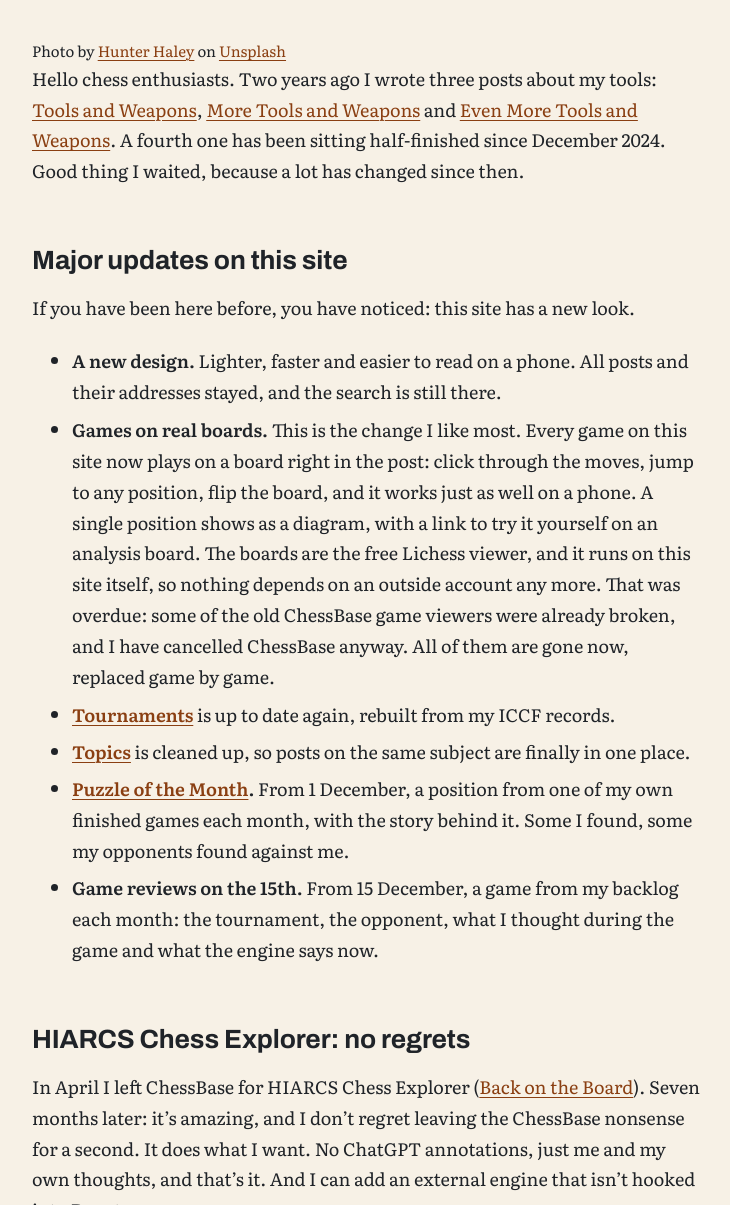
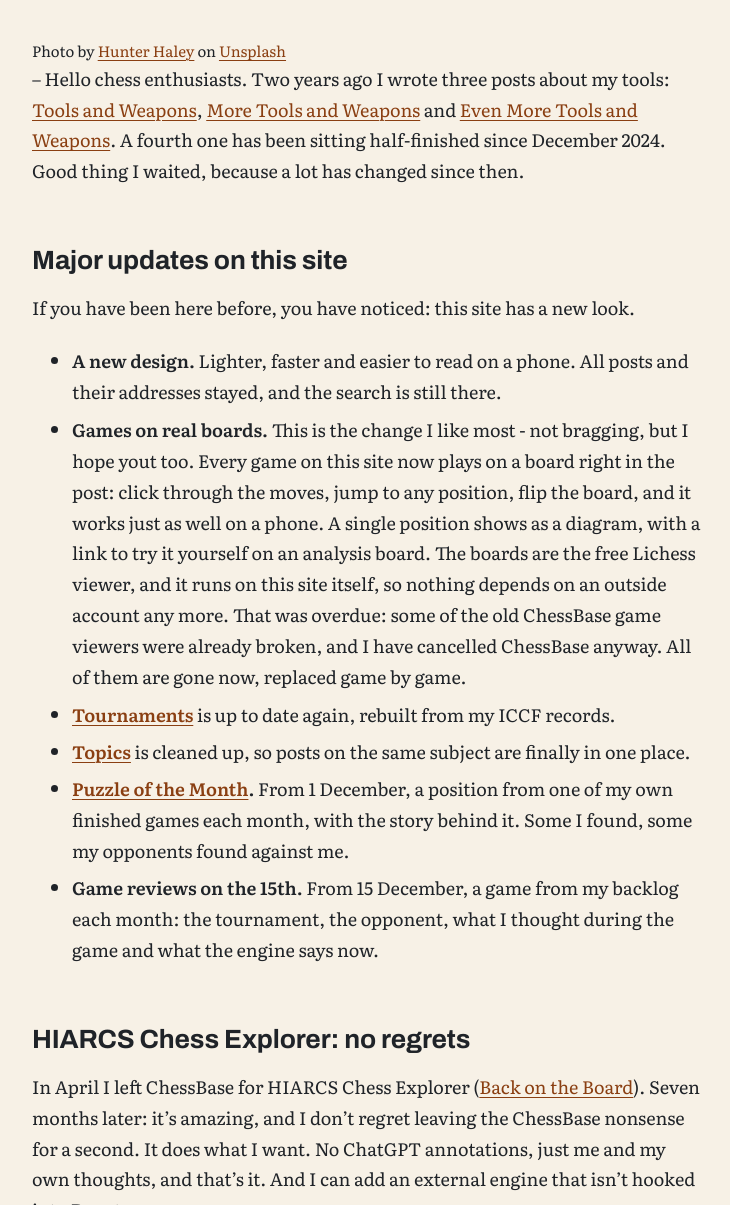
Before and after one commit to Egbert-Azure/Chess-Website, a Jekyll site: the page built from _posts/2026-11-16-Tools-and-Weapons-Two-Years-Later.md, in a window 1280 px wide and 1400 px high, scrolled down 719 px. Shown: the part 195-1400 px from the top of the window, without its empty margins (48-778 px from the left). Built offline with Jekyll 4.4.1, drawn with Linux system fonts in a browser that asks for light colours; comment, search, counter and statistics services are not loaded.

Commit message:
Update 2026-11-16-Tools-and-Weapons-Two-Years-Later.md

```diff
--- a/_posts/2026-11-16-Tools-and-Weapons-Two-Years-Later.md
+++ b/_posts/2026-11-16-Tools-and-Weapons-Two-Years-Later.md
@@ -12,6 +12,7 @@ featured: false
 Photo by <a href="https://unsplash.com/@hnhmarketing?utm_content=creditCopyText&utm_medium=referral&utm_source=unsplash">Hunter Haley</a> on <a href="https://unsplash.com/photos/four-handheld-tools-on-board-s8OO2-t-HmQ?utm_content=creditCopyText&utm_medium=referral&utm_source=unsplash">Unsplash</a>
 </div>
 
+--
 Hello chess enthusiasts. Two years ago I wrote three posts about my tools: [Tools and Weapons](https://chess.myvortexcloud.com/tools-and-weapons), [More Tools and Weapons](https://chess.myvortexcloud.com/Tools-and-Weapons-Part-2) and [Even More Tools and Weapons](https://chess.myvortexcloud.com/Tools-and-Weapons-Part-3). A fourth one has been sitting half-finished since December 2024. Good thing I waited, because a lot has changed since then.
 
 ## Major updates on this site
@@ -19,7 +20,7 @@ Hello chess enthusiasts. Two years ago I wrote three posts about my tools: [Tool
 If you have been here before, you have noticed: this site has a new look.
 
 - **A new design.** Lighter, faster and easier to read on a phone. All posts and their addresses stayed, and the search is still there.
-- **Games on real boards.** This is the change I like most. Every game on this site now plays on a board right in the post: click through the moves, jump to any position, flip the board, and it works just as well on a phone. A single position shows as a diagram, with a link to try it yourself on an analysis board. The boards are the free Lichess viewer, and it runs on this site itself, so nothing depends on an outside account any more. That was overdue: some of the old ChessBase game viewers were already broken, and I have cancelled ChessBase anyway. All of them are gone now, replaced game by game.
+- **Games on real boards.** This is the change I like most - not bragging, but I hope yout too. Every game on this site now plays on a board right in the post: click through the moves, jump to any position, flip the board, and it works just as well on a phone. A single position shows as a diagram, with a link to try it yourself on an analysis board. The boards are the free Lichess viewer, and it runs on this site itself, so nothing depends on an outside account any more. That was overdue: some of the old ChessBase game viewers were already broken, and I have cancelled ChessBase anyway. All of them are gone now, replaced game by game.
 - **[Tournaments](https://chess.myvortexcloud.com/tournaments/)** is up to date again, rebuilt from my ICCF records.
 - **[Topics](https://chess.myvortexcloud.com/tags/)** is cleaned up, so posts on the same subject are finally in one place.
 - **[Puzzle of the Month](https://chess.myvortexcloud.com/puzzles/).** From 1 December, a position from one of my own finished games each month, with the story behind it. Some I found, some my opponents found against me.
```
